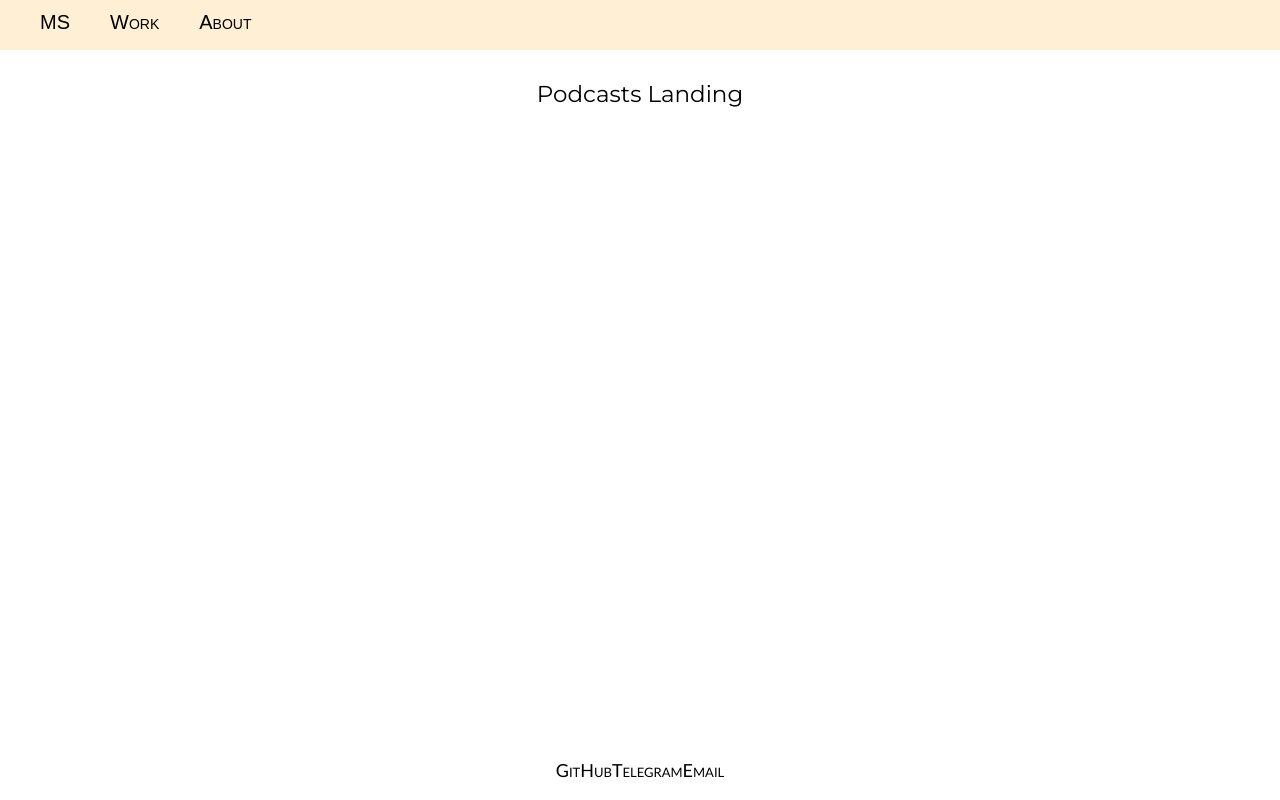
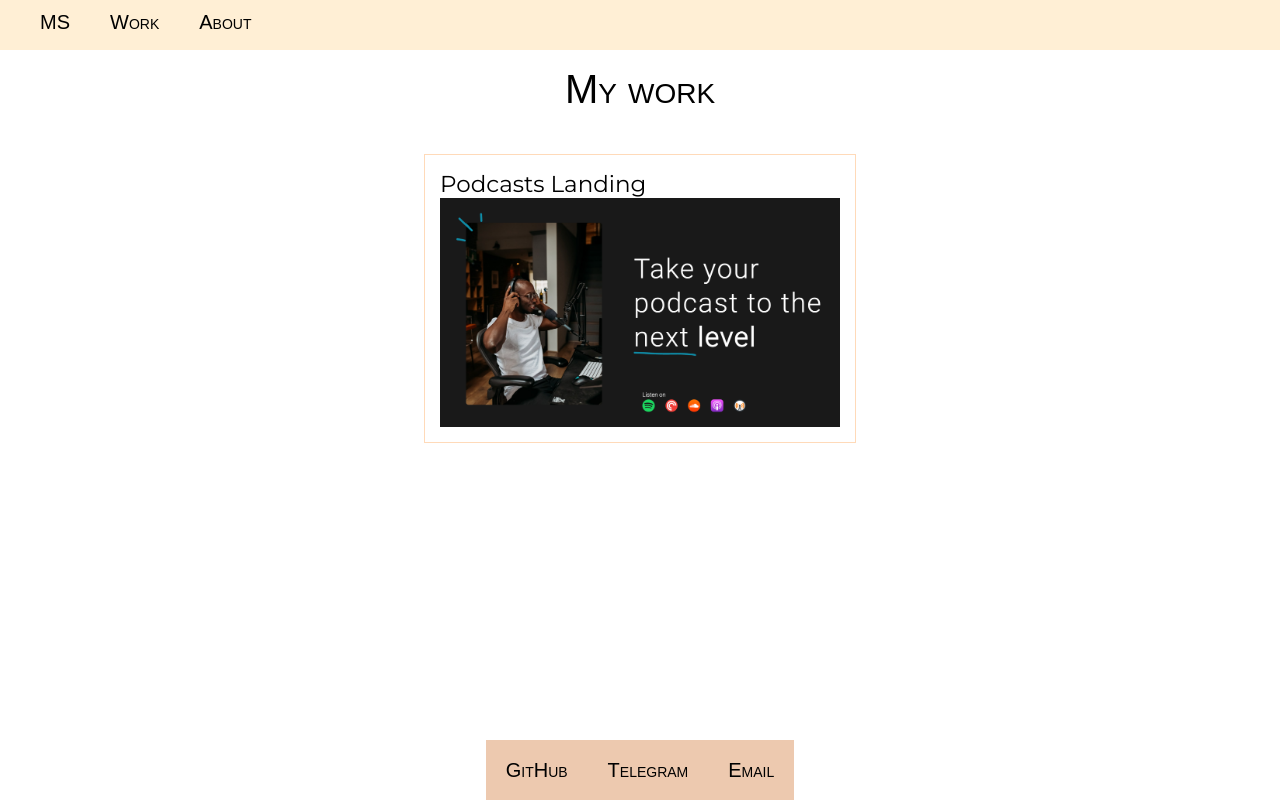
Before and after one commit to MeMariS/portfolio, a plain HTML site: page work.html in a window 1280 px wide. Drawn offline with Linux system fonts and the light colour scheme.

Commit message:
refactoring footer and added work project

```diff
--- a/styles/global.css
+++ b/styles/global.css
@@ -2,7 +2,7 @@ body {
   height: 100vh;
   margin: 0;
   background: white;
-  font-family: 'Montserrat', sans-serif;
+  font-family: "Montserrat", sans-serif;
   display: flex;
   flex-direction: column;
 }
@@ -20,7 +20,7 @@ a:hover {
   padding: 10px 0;
   height: 30px;
 
-  font-family: 'Poppins', sans-serif;
+  font-family: "Poppins", sans-serif;
   font-size: 20px;
   font-style: normal;
   font-variant: small-caps;
@@ -44,10 +44,19 @@ a:hover {
   display: flex;
   justify-content: space-between;
 
-  font-family: 'Gill Sans', sans-serif;
-  font-size: 18px;
+  font-family: "Poppins", sans-serif;
+  font-size: 20px;
   font-style: normal;
   font-variant: small-caps;
   font-weight: 400;
   line-height: 20px;
+
+  background-color: #edc9af;
 }
+
+.link-footer-container {
+  max-width: 1200px;
+  margin: 0 auto;
+  display: flex;
+  gap: 40px;
+}
--- a/styles/work.css
+++ b/styles/work.css
@@ -1,9 +1,34 @@
 .work-container {
   display: flex;
-  justify-content: center;
+  justify-content: space-between;
   margin: 0 auto;
-  padding: 30px 0;
-  /* max-width: 1000px; */
 
   font-size: 23px;
+  box-sizing: border-box;
+  border: 1px solid peachpuff;
+  padding: 15px;
 }
+
+.podcast-landing {
+  display: flex;
+  flex-direction: column;
+  justify-content: space-between;
+  align-items: flex-start;
+}
+
+.podcast-landing-img {
+  width: 400px;
+}
+
+.work-heading {
+  display: flex;
+  justify-content: center;
+  padding-bottom: 25px;
+
+  font-family: "Ubuntu", sans-serif;
+  font-size: 40px;
+  font-style: normal;
+  font-variant: small-caps;
+  font-weight: 500;
+  line-height: 25px;
+}
--- a/work.html
+++ b/work.html
@@ -22,17 +22,25 @@
         <a class="link" href="/about.html">About</a>
       </div>
     </header>
+    <h1 class="work-heading">My work</h1>
     <div class="work-container">
-      <a href="https://memaris.github.io/podcasts-landing/" target="_blank"
-        >Podcasts Landing</a
+      <a
+        class="podcast-landing"
+        href="https://memaris.github.io/podcasts-landing/"
+        target="_blank"
       >
+        Podcasts Landing
+        <img class="podcast-landing-img" src="podcast-landing.png" alt=""
+      /></a>
     </div>
     <footer class="footer">
-      <a class="link" href="https://github.com/MeMariS" target="_blank"
-        >GitHub</a
-      >
-      <a href="https://t.me/meemaris" target="_blank">Telegram</a>
-      <a href="mailto:si.mariaa4@gmail.com">Email</a>
+      <div class="link-footer-container">
+        <a class="link" href="https://github.com/MeMariS" target="_blank"
+          >GitHub</a
+        >
+        <a href="https://t.me/meemaris" target="_blank">Telegram</a>
+        <a href="mailto:si.mariaa4@gmail.com">Email</a>
+      </div>
     </footer>
   </body>
 </html>
```
Also changed, not shown: about.html (+7 -5 lines), index.html (+7 -5 lines), podcast-landing.png (added).
